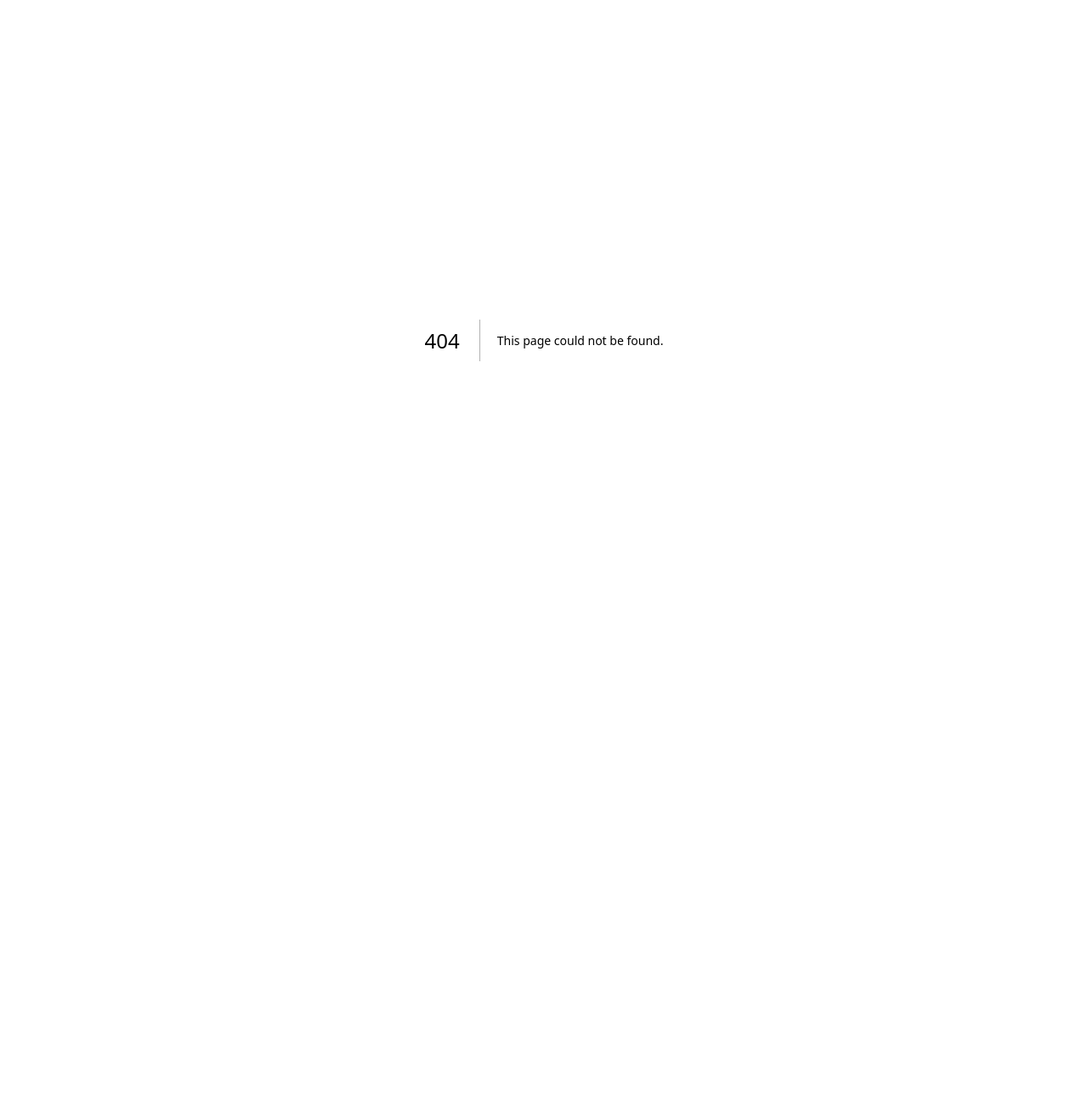
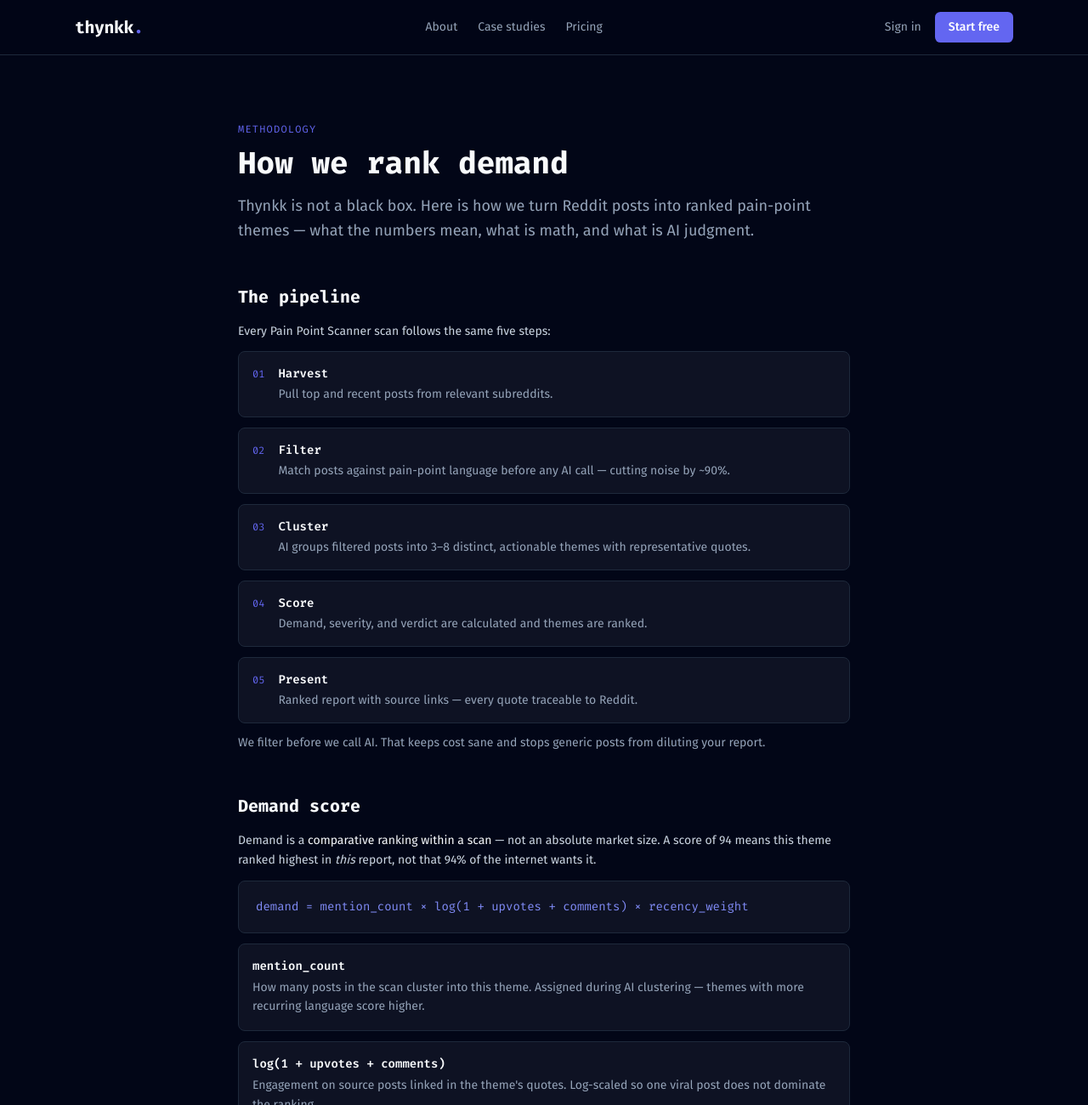
Before and after one commit to thakarpratik/thynkk, a Next.js app in the folder frontend/: page /methodology in a window 1280 px wide. Before the commit this address had no page. Shown: the top 1300 px of the page at 85% size. Before the commit the page ends 800 px from the top, so only its background shows below. Built offline with nearby package versions, Linux system fonts and the light colour scheme; no server answers.

Commit message:
feat: add methodology page explaining demand scoring
Document pipeline, demand formula, field definitions, and Trend Radar tags. Link from footer, case studies, and scan report header.

```diff
--- a/frontend/app/_components/SiteFooter.tsx
+++ b/frontend/app/_components/SiteFooter.tsx
@@ -19,6 +19,7 @@ export function SiteFooter() {
               <li><Link href="/dashboard" className="hover:text-[#94A3B8] transition-colors">Pain Point Scanner</Link></li>
               <li><Link href="/dashboard?mode=radar" className="hover:text-[#94A3B8] transition-colors">Trend Radar</Link></li>
               <li><Link href="/case-studies" className="hover:text-[#94A3B8] transition-colors">Case studies</Link></li>
+              <li><Link href="/methodology" className="hover:text-[#94A3B8] transition-colors">Methodology</Link></li>
             </ul>
           </div>
           <div>
--- a/frontend/app/case-studies/page.tsx
+++ b/frontend/app/case-studies/page.tsx
@@ -228,7 +228,10 @@ export default function CaseStudiesPage() {
         <h1 className="font-mono text-4xl font-bold mb-4 text-center">Real scan results</h1>
         <p className="text-[#94A3B8] text-center mb-16 max-w-2xl mx-auto leading-relaxed">
           Example outputs from Thynkk scans — ranked themes, demand scores, verdicts, and build-ready opportunities.
-          Every quote links back to Reddit. No fabricated testimonials.
+          Every quote links back to Reddit. No fabricated testimonials.{" "}
+          <Link href="/methodology" className="text-[#6366F1] hover:underline">
+            How demand is ranked →
+          </Link>
         </p>
 
         <div className="space-y-8 mb-16">
--- a/frontend/app/dashboard/_components/ReportHeader.tsx
+++ b/frontend/app/dashboard/_components/ReportHeader.tsx
@@ -1,4 +1,6 @@
 "use client";
+
+import Link from "next/link";
 
 export type SortKey = "demand" | "severity" | "mentions";
 export type FilterVerdict = "all" | "Strong signal" | "Weak signal" | "Already crowded";
@@ -86,6 +88,14 @@ export function ReportHeader({
 
       {/* Sort + filter row */}
       <div className="flex items-center gap-2 flex-wrap">
+        <Link
+          href="/methodology"
+          target="_blank"
+          className="text-[10px] font-mono text-[#475569] hover:text-[#6366F1] transition-colors"
+        >
+          How demand is ranked ↗
+        </Link>
+        <span className="text-[#1E293B] mx-1">|</span>
         <span className="text-[10px] font-mono text-[#475569] uppercase tracking-widest">Sort:</span>
         {SORT_OPTIONS.map((opt) => (
           <button
--- /dev/null
+++ b/frontend/app/methodology/page.tsx
@@ -0,0 +1,203 @@
+import type { Metadata } from "next";
+import type { ReactNode } from "react";
+import Link from "next/link";
+import { SiteNav } from "../_components/SiteNav";
+import { SiteFooter } from "../_components/SiteFooter";
+
+export const metadata: Metadata = {
+  title: "Methodology",
+  description: "How Thynkk ranks pain points and calculates demand scores from Reddit — pipeline, formula, field definitions, and what the numbers mean.",
+  alternates: { canonical: "https://thynkk.co/methodology" },
+  openGraph: {
+    title: "Thynkk Methodology — How demand is ranked",
+    description: "Transparent scoring: how Thynkk filters Reddit posts, clusters themes, and ranks demand.",
+    url: "https://thynkk.co/methodology",
+  },
+};
+
+function Section({ title, children }: { title: string; children: ReactNode }) {
+  return (
+    <section className="space-y-4">
+      <h2 className="font-mono font-bold text-xl text-[#F8FAFC]">{title}</h2>
+      <div className="text-[#CBD5E1] text-sm leading-relaxed space-y-3">{children}</div>
+    </section>
+  );
+}
+
+function FormulaBlock({ children }: { children: ReactNode }) {
+  return (
+    <div className="bg-[#0E1223] border border-[#1E293B] rounded-lg p-5 font-mono text-sm text-[#818CF8] overflow-x-auto">
+      {children}
+    </div>
+  );
+}
+
+function FieldRow({ name, desc }: { name: string; desc: string }) {
+  return (
+    <div className="bg-[#0E1223] border border-[#1E293B] rounded-lg p-4">
+      <p className="font-mono text-sm font-semibold text-[#F8FAFC] mb-1">{name}</p>
+      <p className="text-sm text-[#94A3B8] leading-relaxed">{desc}</p>
+    </div>
+  );
+}
+
+const PIPELINE = [
+  { step: "01", label: "Harvest", body: "Pull top and recent posts from relevant subreddits." },
+  { step: "02", label: "Filter", body: "Match posts against pain-point language before any AI call — cutting noise by ~90%." },
+  { step: "03", label: "Cluster", body: "AI groups filtered posts into 3–8 distinct, actionable themes with representative quotes." },
+  { step: "04", label: "Score", body: "Demand, severity, and verdict are calculated and themes are ranked." },
+  { step: "05", label: "Present", body: "Ranked report with source links — every quote traceable to Reddit." },
+];
+
+export default function MethodologyPage() {
+  return (
+    <div className="min-h-dvh bg-[#020617] text-[#F8FAFC]">
+      <SiteNav />
+
+      <main className="max-w-3xl mx-auto px-6 pt-36 pb-24 space-y-12">
+        <div>
+          <p className="text-xs font-mono text-[#6366F1] uppercase tracking-widest mb-3">Methodology</p>
+          <h1 className="font-mono text-4xl font-bold mb-4">How we rank demand</h1>
+          <p className="text-[#94A3B8] text-lg leading-relaxed">
+            Thynkk is not a black box. Here is how we turn Reddit posts into ranked pain-point themes —
+            what the numbers mean, what is math, and what is AI judgment.
+          </p>
+        </div>
+
+        <Section title="The pipeline">
+          <p>Every Pain Point Scanner scan follows the same five steps:</p>
+          <div className="space-y-3 not-prose">
+            {PIPELINE.map((s) => (
+              <div key={s.step} className="flex gap-4 bg-[#0E1223] border border-[#1E293B] rounded-lg p-4">
+                <span className="font-mono text-xs text-[#6366F1] shrink-0 pt-0.5">{s.step}</span>
+                <div>
+                  <p className="font-mono text-sm font-semibold text-[#F8FAFC] mb-1">{s.label}</p>
+                  <p className="text-sm text-[#94A3B8]">{s.body}</p>
+                </div>
+              </div>
+            ))}
+          </div>
+          <p className="text-[#94A3B8]">
+            We filter before we call AI. That keeps cost sane and stops generic posts from diluting your report.
+          </p>
+        </Section>
+
+        <Section title="Demand score">
+          <p>
+            Demand is a <strong className="text-[#F8FAFC] font-normal">comparative ranking within a scan</strong> —
+            not an absolute market size. A score of 94 means this theme ranked highest in <em>this</em> report,
+            not that 94% of the internet wants it.
+          </p>
+          <FormulaBlock>
+            demand = mention_count × log(1 + upvotes + comments) × recency_weight
+          </FormulaBlock>
+          <div className="space-y-3 not-prose">
+            <FieldRow
+              name="mention_count"
+              desc="How many posts in the scan cluster into this theme. Assigned during AI clustering — themes with more recurring language score higher."
+            />
+            <FieldRow
+              name="log(1 + upvotes + comments)"
+              desc="Engagement on source posts linked in the theme's quotes. Log-scaled so one viral post does not dominate the ranking."
+            />
+            <FieldRow
+              name="recency_weight"
+              desc="Recent pain matters more. Weight decays linearly over 12 months: a post from today scores 1.0; a post from a year ago scores ~0.0. Older posts floor at 0.1."
+            />
+          </div>
+        </Section>
+
+        <Section title="Other fields">
+          <div className="space-y-3 not-prose">
+            <FieldRow
+              name="Severity (1–10)"
+              desc="AI-assessed based on emotional intensity, how often the problem appears, and how much it disrupts the person's work or life. Higher = louder, more urgent pain."
+            />
+            <FieldRow
+              name="Verdict"
+              desc="Strong signal — recurring frustration, real build opportunity. Weak signal — people vent but unlikely to pay. Already crowded — pain is real but incumbents exist and satisfaction is adequate."
+            />
+            <FieldRow
+              name="Willingness to pay"
+              desc="High, Medium, or Low — based on money language in posts: workarounds people already pay for, time wasted, or phrases like 'I'd pay for' and 'shut up and take my money.'"
+            />
+            <FieldRow
+              name="Competition"
+              desc="Whether an obvious existing tool is named in the posts, and what gap remains. 'No obvious tool' is a signal; 'FreshBooks handles this' is a warning."
+            />
+            <FieldRow
+              name="Next step"
+              desc="One concrete validation action for this week — a post to write, people to interview, or a landing page to test. Not generic advice."
+            />
+          </div>
+        </Section>
+
+        <Section title="Trend Radar">
+          <p>
+            Mode 2 works differently. No keyword input — Thynkk pulls recent post titles across tracked
+            subreddits (r/entrepreneur, r/indiehackers, r/SaaS, and others), then clusters emerging topics by momentum.
+          </p>
+          <div className="space-y-3 not-prose">
+            <FieldRow
+              name="HOT"
+              desc="Highest growth velocity this week. Topic volume and engagement are spiking relative to the 7-day window."
+            />
+            <FieldRow
+              name="RISING"
+              desc="Steady upward momentum — not yet peaked, but gaining posts and attention."
+            />
+            <FieldRow
+              name="NEW"
+              desc="First appearance in our radar window. Early signal — higher novelty, less historical data."
+            />
+          </div>
+          <p className="text-[#94A3B8]">
+            Trend Radar niches are sorted by tag priority (HOT → RISING → NEW), then by growth percentage within each tier.
+            Run a Pain Point Scanner on the subreddit to go deeper on any niche.
+          </p>
+        </Section>
+
+        <Section title="What we do not publish">
+          <p>
+            Transparency does not mean giving away the recipe. We keep private:
+          </p>
+          <ul className="list-disc list-inside text-[#94A3B8] space-y-1">
+            <li>Exact pain-phrase filter lists (tuned constantly)</li>
+            <li>Full AI prompts and clustering instructions</li>
+            <li>Data source and infrastructure details</li>
+          </ul>
+          <p>
+            The formula and field definitions above are stable. The tuning behind them improves over time
+            as we run more scans and refine quality.
+          </p>
+        </Section>
+
+        <div
+          className="bg-[#0E1223] border border-[#6366F1]/40 rounded-lg p-8 text-center"
+          style={{ boxShadow: "0 0 24px rgba(99,102,241,0.1)" }}
+        >
+          <p className="font-mono font-bold text-lg mb-2">See it in action</p>
+          <p className="text-sm text-[#94A3B8] mb-6">
+            Example scan outputs with demand scores, verdicts, and source quotes.
+          </p>
+          <div className="flex flex-col sm:flex-row gap-3 justify-center">
+            <Link
+              href="/case-studies"
+              className="inline-block border border-[#1E293B] hover:border-[#6366F1] text-[#F8FAFC] px-6 py-2.5 rounded-md font-medium text-sm transition-all"
+            >
+              Read case studies
+            </Link>
+            <Link
+              href="/dashboard"
+              className="inline-block bg-[#6366F1] hover:bg-[#4F46E5] text-white px-6 py-2.5 rounded-md font-medium text-sm transition-colors"
+            >
+              Run a scan
+            </Link>
+          </div>
+        </div>
+      </main>
+
+      <SiteFooter />
+    </div>
+  );
+}
```
